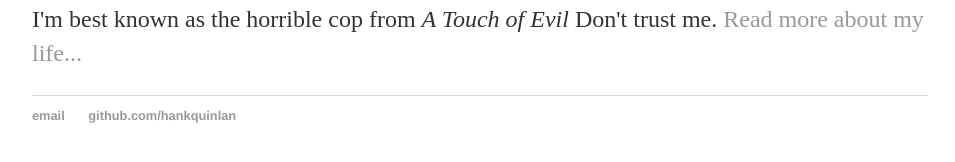
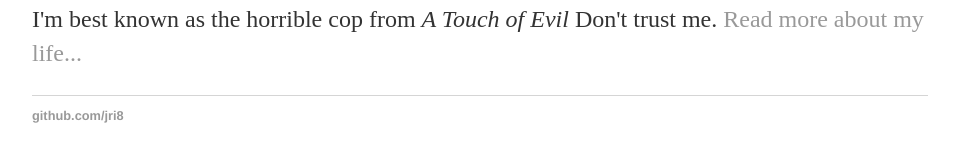
Before and after one commit to jirby425/jirby425.github.io, a Jekyll site: the page built from index.html, in a window 1280 px wide. Shown: the part 194-356 px from the top of the page, without its empty margins (160-1115 px from the left). Built offline with Jekyll 4.4.1, drawn with Linux system fonts in a browser that asks for light colours.

Commit message:
edit to default

```diff
--- a/_layouts/default.html
+++ b/_layouts/default.html
@@ -21,8 +21,7 @@
 			</div><!-- /.container -->
 			<footer>
 	    		<ul>
-	        		<li><a href="mailto:hankquinlanhub@gmail.com">email</a></li>
-	        		<li><a href="https://github.com/hankquinlan">github.com/hankquinlan</a></li>
+	        		<li><a href="https://github.com/jri8">github.com/jri8</a></li>
 				</ul>
 			</footer>
 		</body>
```
